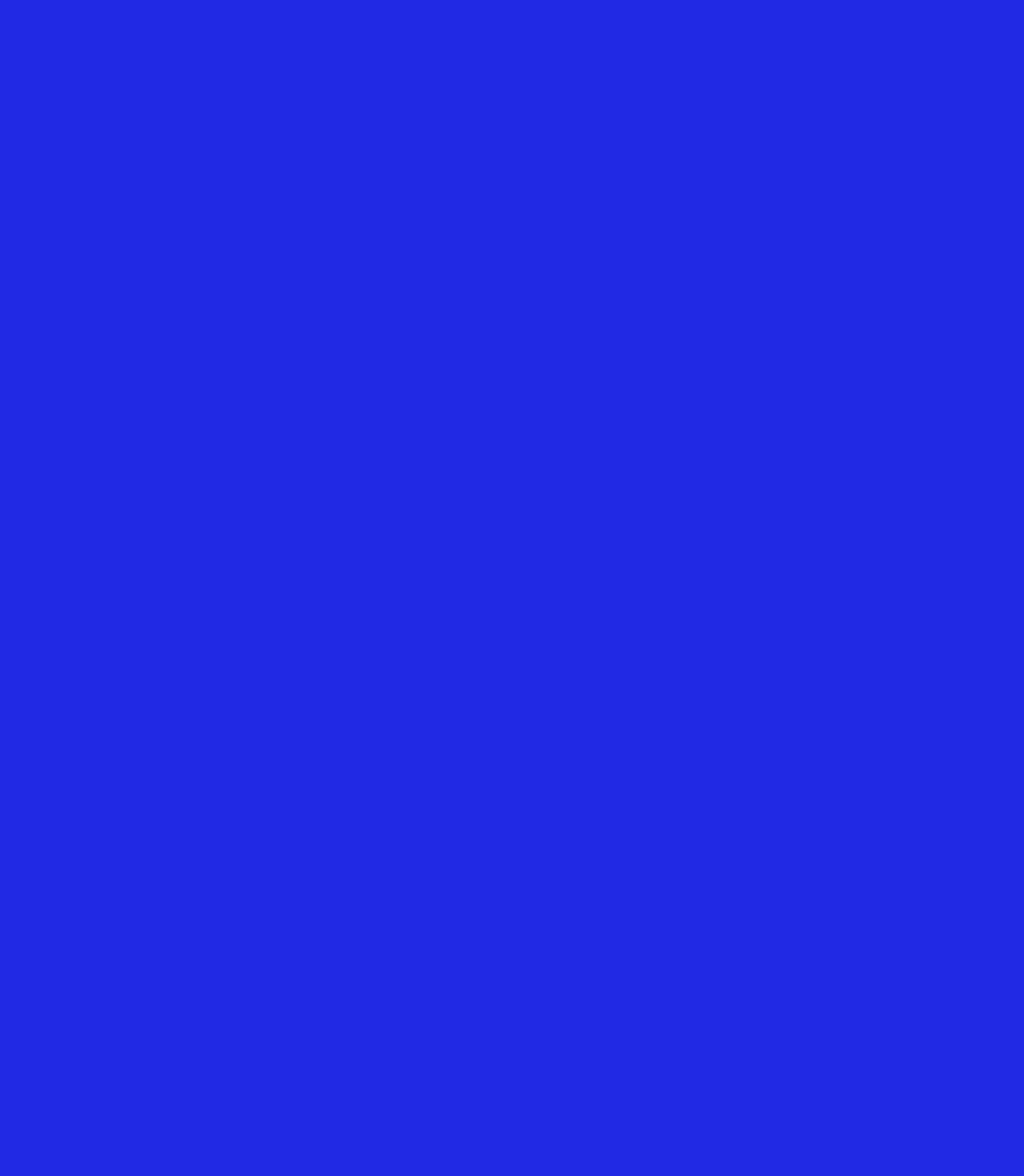
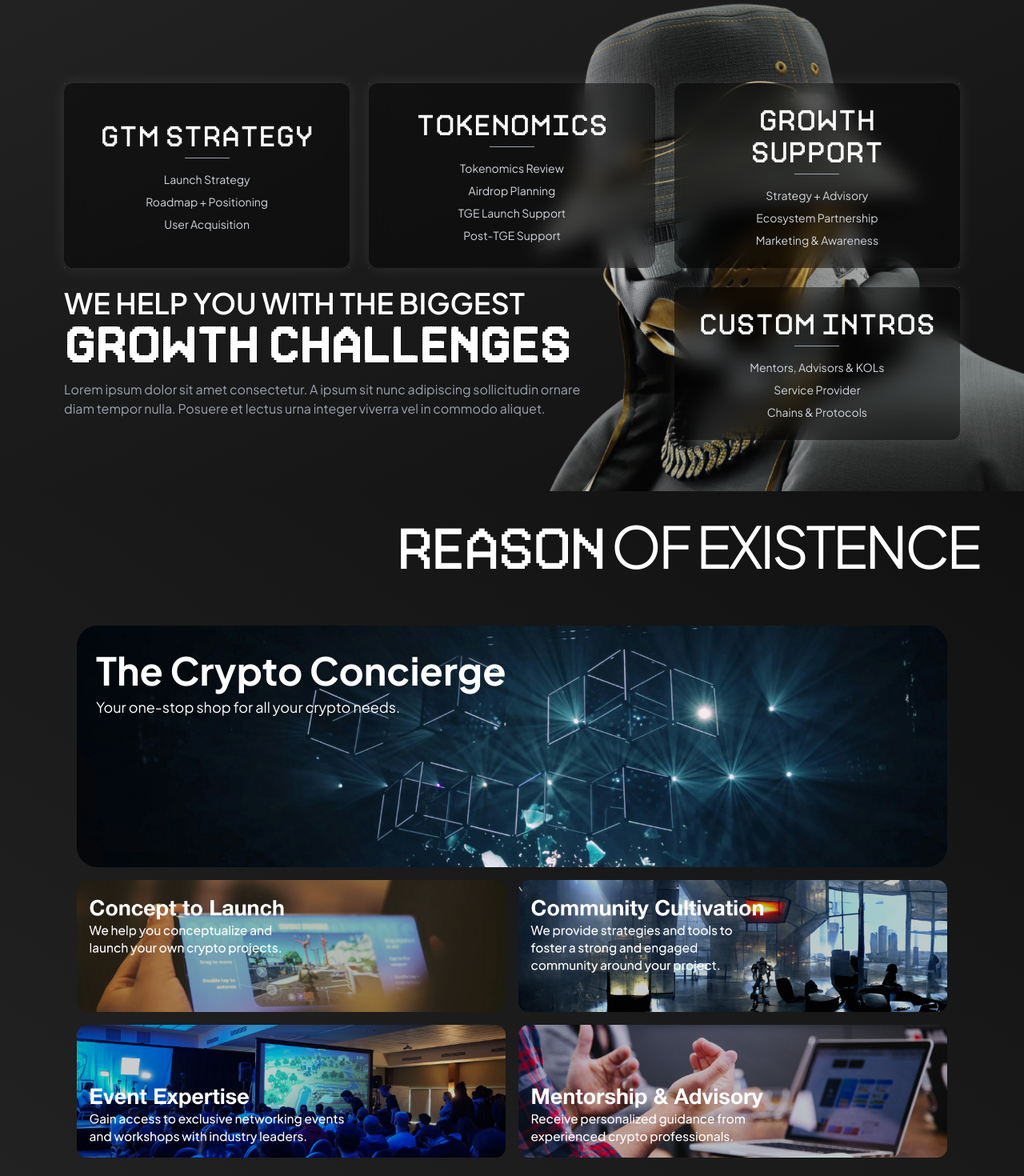
Before and after one commit to SatyamVyas04/KOLCLUB, a Next.js app: page / in a window 1280 px wide. Shown: the part 3320-4790 px from the top of the page at 80% size. Before the commit the page ends 3312 px from the top, so only its background shows below. Built offline with nearby package versions, Linux system fonts and the light colour scheme.

Commit message:
feat: add Growth and Existence components to enhance homepage layout

```diff
--- a/app/page.js
+++ b/app/page.js
@@ -3,6 +3,8 @@ import Map from '@/components/map'
 import Gateway from '@/components/gateway'
 import Gateway2 from '@/components/gateway2'
 import Mission from '@/components/mission'
+import Growth from '@/components/growth'
+import Existence from '@/components/existence'
 
 export default function Home() {
   return (
@@ -12,6 +14,8 @@ export default function Home() {
       <Gateway />
       <Gateway2 />
       <Mission />
+      <Growth />
+      <Existence />
     </>
   )
 }
--- a/components/existence.js
+++ b/components/existence.js
@@ -0,0 +1,52 @@
+import Image from 'next/image'
+
+export default function Existence() {
+  return (
+    <section className="bg-gradient-to-bl from-[#111] to-[#222] p-4 md:p-5 lg:p-6 xl:p-8">
+      <h1 className="pr-6 text-end text-3xl uppercase tracking-tighter xl:text-7xl">
+        <span className="font-pxl">Reason</span> of Existence
+      </h1>
+      <div className="mx-auto grid grid-cols-1 gap-4 p-2 md:p-4 xl:grid-cols-2 xl:p-16">
+        <div className="relative xl:col-span-2">
+          <h1 className="absolute left-6 top-2 font-bold xl:top-8 xl:text-5xl">
+            The Crypto Concierge
+          </h1>
+          <p className="absolute bottom-2 left-6 mt-2 text-sm xl:top-20 xl:text-lg">
+            Your one-stop shop for all your crypto needs.
+          </p>
+          <Image
+            src="/assets/existence/imagetop.png"
+            height={1000}
+            width={1000}
+            alt="image"
+            className="w-full"
+          />
+        </div>
+        <Image
+          src="/assets/existence/imagemidleft.png"
+          height={1000}
+          width={1000}
+          alt="image"
+        />
+        <Image
+          src="/assets/existence/imagemidright.png"
+          height={1000}
+          width={1000}
+          alt="image"
+        />
+        <Image
+          src="/assets/existence/imagebottomleft.png"
+          height={1000}
+          width={1000}
+          alt="image"
+        />
+        <Image
+          src="/assets/existence/imagebottomright.png"
+          height={1000}
+          width={1000}
+          alt="image"
+        />
+      </div>
+    </section>
+  )
+}
--- a/components/growth.js
+++ b/components/growth.js
@@ -0,0 +1,110 @@
+import Image from 'next/image'
+
+export default function GrowthChallenges() {
+  return (
+    <div className="relative flex flex-col items-center justify-center bg-gradient-to-br from-[#222] to-[#111] px-6 py-16 lg:px-20">
+      {/* Background Image */}
+      <Image
+        src="/assets/growth/growth.png"
+        alt="Background"
+        layout="fill"
+        objectFit="contain"
+        className="absolute inset-0 object-right"
+      />
+
+      {/* Cards Section */}
+      <div className="z-10 mt-12 grid w-full max-w-6xl grid-cols-1 gap-6 sm:grid-cols-2 lg:grid-cols-3">
+        <div
+          className="relative flex flex-col items-center justify-center rounded-xl border border-white/20 bg-black/40 p-6 text-center text-white backdrop-blur-md transition-all duration-300 hover:bg-zinc-900/60"
+          style={{
+            boxShadow: '0px 0px 20px rgba(255, 255, 255, 0.1)',
+            borderImageSource:
+              'linear-gradient(90deg, rgba(0, 255, 255, 0.5), rgba(255, 0, 255, 0.5))'
+          }}
+        >
+          <h3 className="font-pxl text-3xl uppercase xl:text-4xl">
+            GTM Strategy
+          </h3>
+          <div className="mt-2 w-14 border-b border-gray-400"></div>
+          <ul className="mt-4 space-y-2 text-sm text-gray-300">
+            <li>Launch Strategy</li>
+            <li>Roadmap + Positioning</li>
+            <li>User Acquisition</li>
+          </ul>
+        </div>
+
+        <div
+          className="relative flex flex-col items-center justify-center rounded-xl border border-white/20 bg-black/40 p-6 text-center text-white backdrop-blur-md transition-all duration-300 hover:bg-zinc-900/60"
+          style={{
+            boxShadow: '0px 0px 20px rgba(255, 255, 255, 0.1)',
+            borderImageSource:
+              'linear-gradient(90deg, rgba(0, 255, 255, 0.5), rgba(255, 0, 255, 0.5))'
+          }}
+        >
+          <h3 className="font-pxl text-3xl uppercase xl:text-4xl">
+            Tokenomics
+          </h3>
+          <div className="mt-2 w-14 border-b border-gray-400"></div>
+          <ul className="mt-4 space-y-2 text-sm text-gray-300">
+            <li>Tokenomics Review</li>
+            <li>Airdrop Planning</li>
+            <li>TGE Launch Support</li>
+            <li>Post-TGE Support</li>
+          </ul>
+        </div>
+
+        <div
+          className="relative flex flex-col items-center justify-center rounded-xl border border-white/20 bg-black/40 p-6 text-center text-white backdrop-blur-md transition-all duration-300 hover:bg-zinc-900/60"
+          style={{
+            boxShadow: '0px 0px 20px rgba(255, 255, 255, 0.1)',
+            borderImageSource:
+              'linear-gradient(90deg, rgba(0, 255, 255, 0.5), rgba(255, 0, 255, 0.5))'
+          }}
+        >
+          <h3 className="font-pxl text-3xl uppercase xl:text-4xl">
+            Growth Support
+          </h3>
+          <div className="mt-2 w-14 border-b border-gray-400"></div>
+          <ul className="mt-4 space-y-2 text-sm text-gray-300">
+            <li>Strategy + Advisory</li>
+            <li>Ecosystem Partnership</li>
+            <li>Marketing & Awareness</li>
+          </ul>
+        </div>
+
+        <div className="sm:col-span-2">
+          <h2 className="z-10 text-start text-3xl font-semibold uppercase text-white sm:text-4xl">
+            We help you with the biggest
+            <span className="block font-pxl text-5xl sm:text-6xl">
+              Growth Challenges
+            </span>
+          </h2>
+          <p className="z-10 mt-4 max-w-2xl text-start text-sm text-gray-400 sm:text-base">
+            Lorem ipsum dolor sit amet consectetur. A ipsum sit nunc adipiscing
+            sollicitudin ornare diam tempor nulla. Posuere et lectus urna
+            integer viverra vel in commodo aliquet.
+          </p>
+        </div>
+
+        <div
+          className="relative flex flex-col items-center justify-center rounded-xl border border-white/20 bg-black/40 p-6 text-center text-white backdrop-blur-md transition-all duration-300 hover:bg-zinc-900/60"
+          style={{
+            boxShadow: '0px 0px 20px rgba(255, 255, 255, 0.1)',
+            borderImageSource:
+              'linear-gradient(90deg, rgba(0, 255, 255, 0.5), rgba(255, 0, 255, 0.5))'
+          }}
+        >
+          <h3 className="font-pxl text-3xl uppercase xl:text-4xl">
+            Custom Intros
+          </h3>
+          <div className="mt-2 w-14 border-b border-gray-400"></div>
+          <ul className="mt-4 space-y-2 text-sm text-gray-300">
+            <li>Mentors, Advisors & KOLs</li>
+            <li>Service Provider</li>
+            <li>Chains & Protocols</li>
+          </ul>
+        </div>
+      </div>
+    </div>
+  )
+}
```
